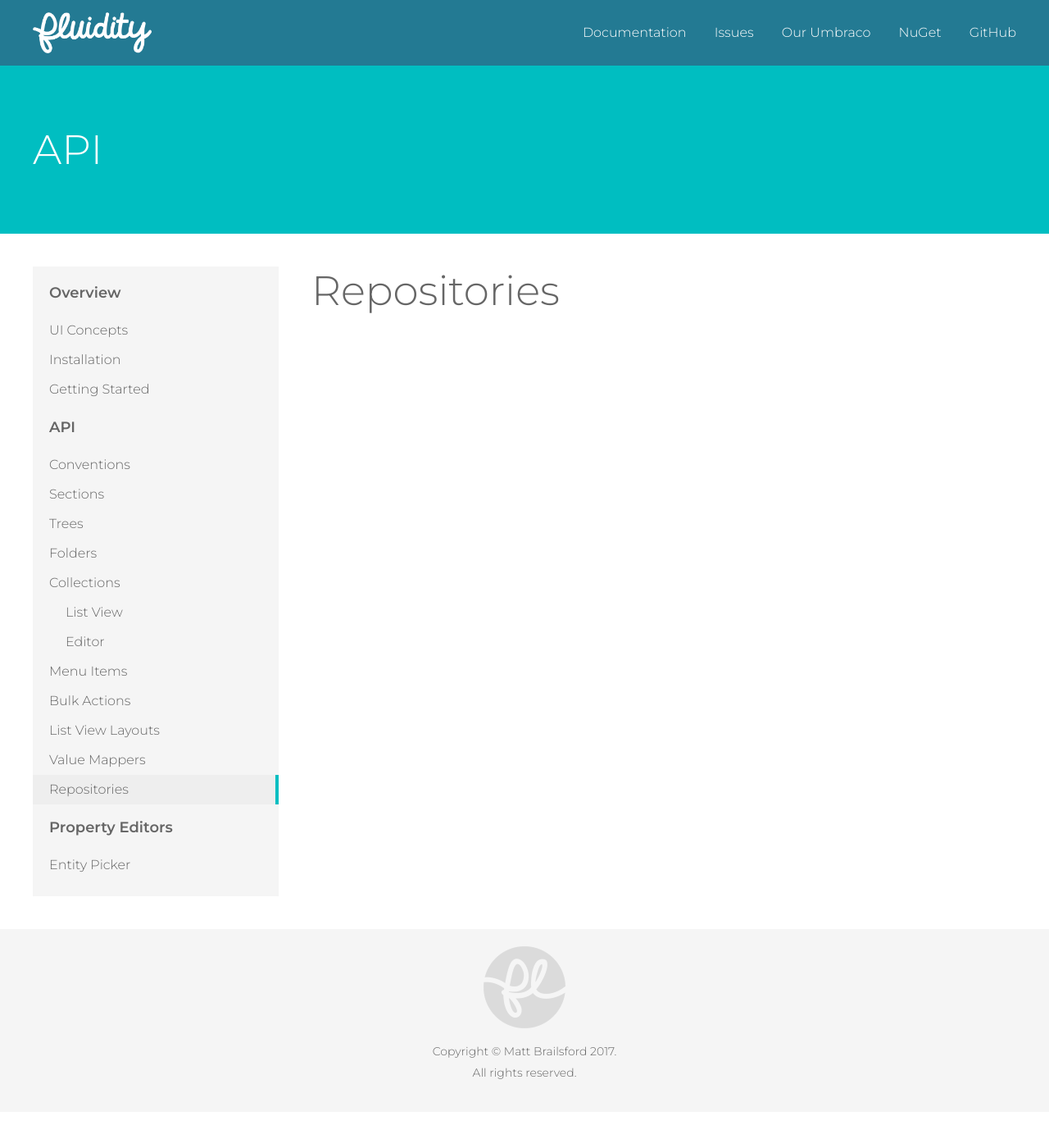
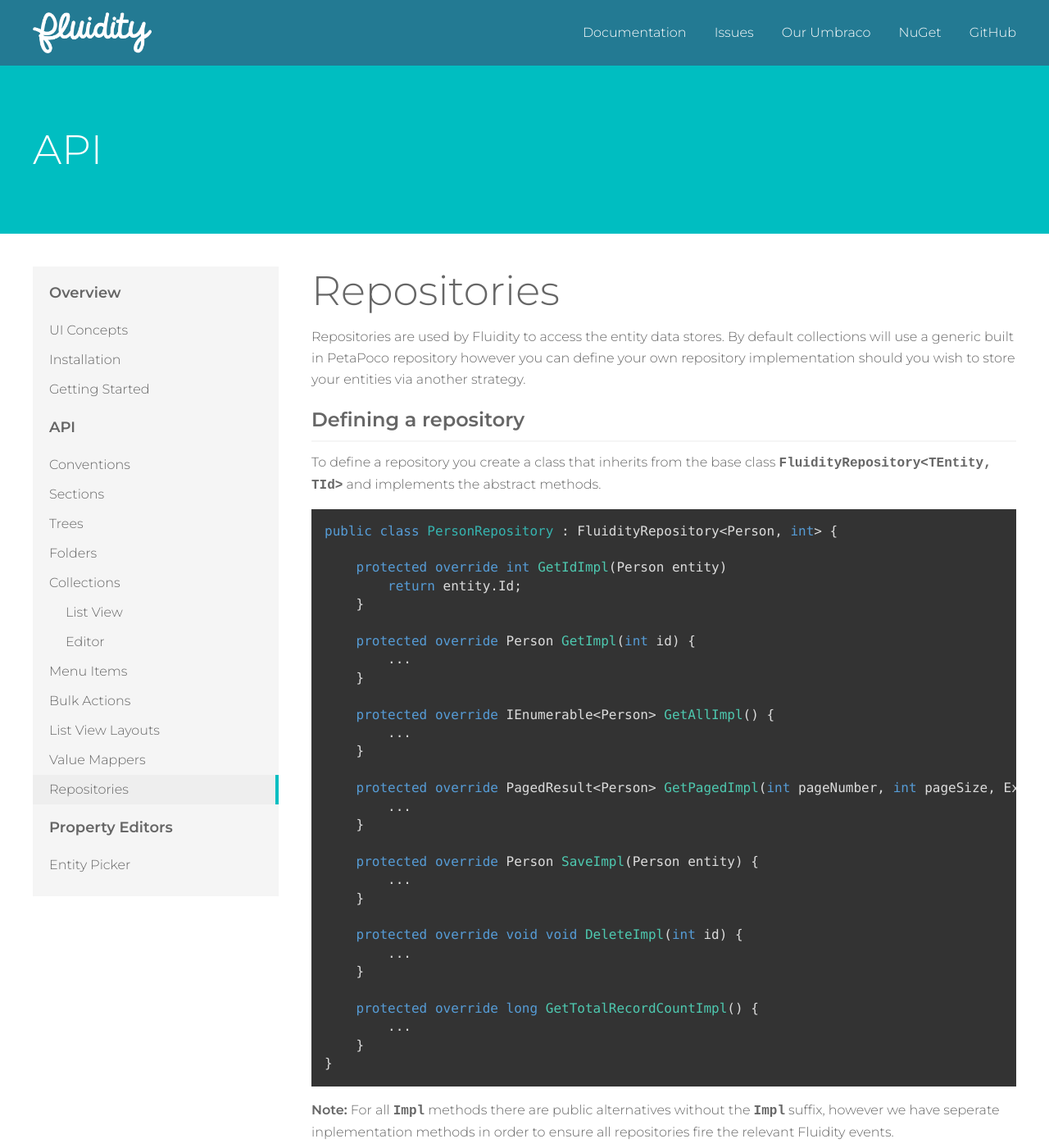
Before and after one commit to mattbrailsford/umbraco-fluidity, a Jekyll site: the page built from docs/_pages/02-api-09-repositories.md, in a window 1280 px wide and 1400 px high. Shown: the whole window at 82% size. Built offline with Jekyll 4.4.1, drawn with Linux system fonts in a browser that asks for light colours; some of the changed text lies outside the part shown.

Commit message:
Repository docs

`````diff
--- a/docs/_pages/02-api-09-repositories.md
+++ b/docs/_pages/02-api-09-repositories.md
@@ -4,3 +4,49 @@
 title: Repositories
 permalink: /api/repositories/index.html
 ---
+
+Repositories are used by Fluidity to access the entity data stores. By default collections will use a generic built in PetaPoco repository however you can define your own repository implementation should you wish to store your entities via another strategy.
+
+### Defining a repository
+
+To define a repository you create a class that inherits from the base class `FluidityRepository<TEntity, TId>` and implements the abstract methods.
+
+````csharp
+public class PersonRepository : FluidityRepository<Person, int> {
+
+    protected override int GetIdImpl(Person entity)
+        return entity.Id;
+    }
+
+    protected override Person GetImpl(int id) {
+        ...
+    }
+
+    protected override IEnumerable<Person> GetAllImpl() {
+        ...
+    }
+
+    protected override PagedResult<Person> GetPagedImpl(int pageNumber, int pageSize, Expression<Func<Person, object>> orderBy, Direction orderDirection, Expression<Func<Person, bool>> whereClause);
+        ...
+    }
+
+    protected override Person SaveImpl(Person entity) {
+        ...
+    }
+
+    protected override void void DeleteImpl(int id) {
+        ...
+    }
+
+    protected override long GetTotalRecordCountImpl() {
+        ...
+    }
+}
+````
+
+**Note:** For all `Impl` methods there are public alternatives without the `Impl` suffix, however we have seperate inplementation methods in order to ensure all repositories fire the relevant Fluidity events.
+
+### Changing the repository implementation of a collection
+{: .mt}
+
+A reposoitory is assigned to a collection as part of the collection configuration. See [Collection API Documentation]({{ site.baseurl }}/api/collections/#changing-a-collection-repository-implementation) for more info.
`````
